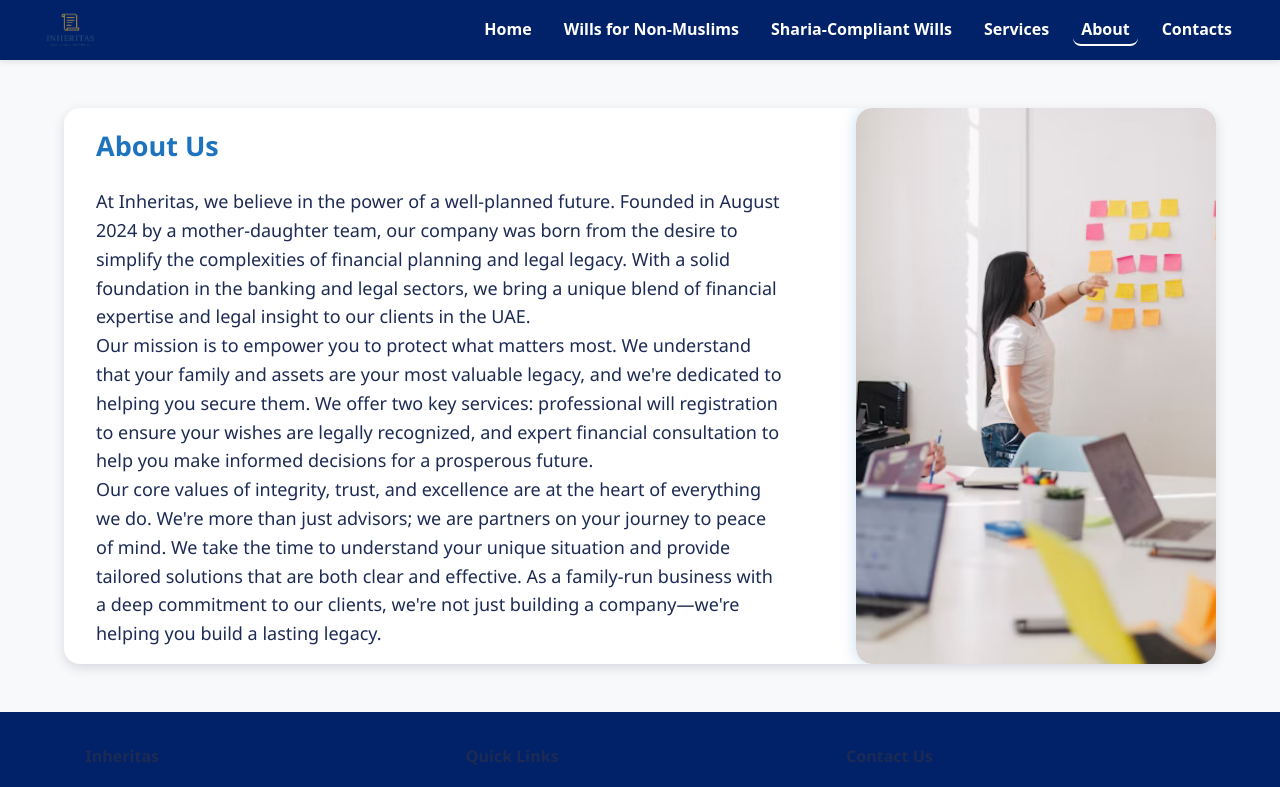
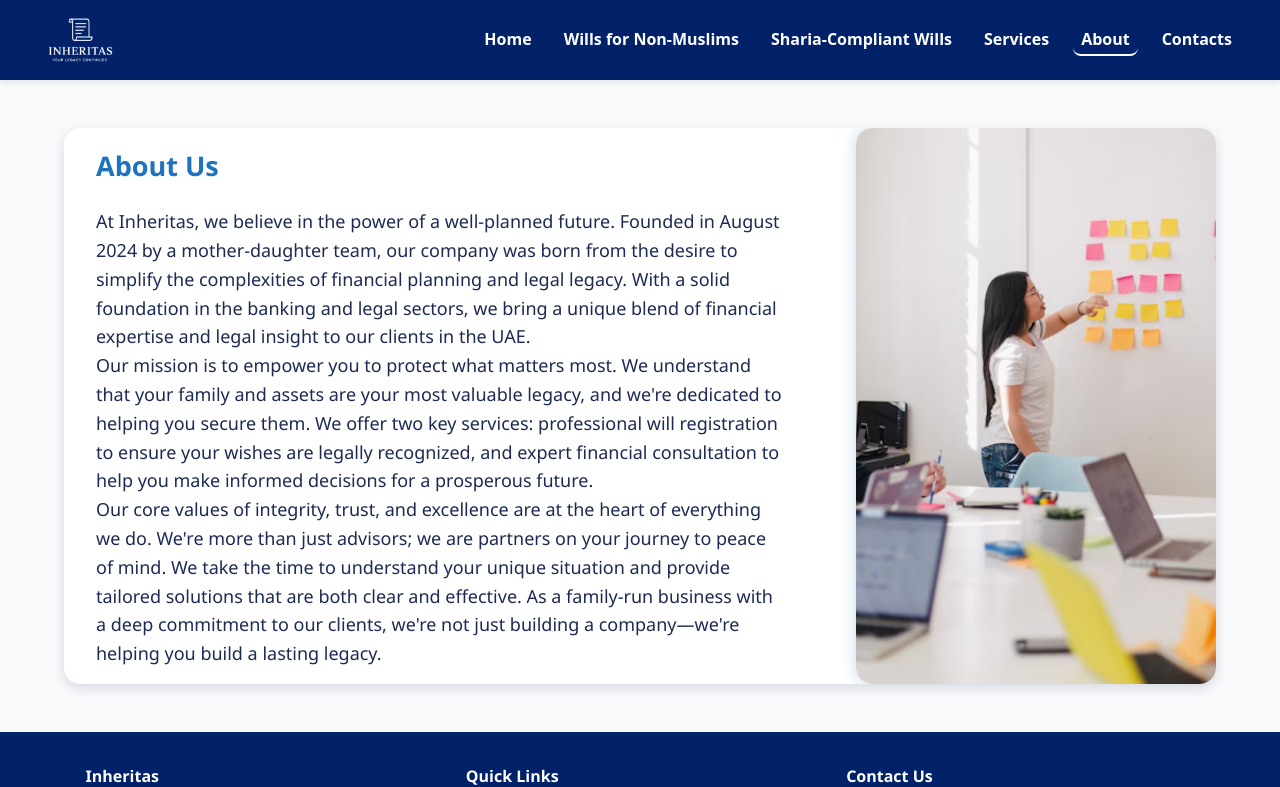
Before and after one commit to Mohd-Manas/Inheritas, a React (Vite) app: page /about in a window 1280 px wide. Shown: the top 787 px of the page. Built offline with nearby package versions, Linux system fonts and the light colour scheme.

Commit message:
mobile Footer heading color changed

```diff
--- a/src/components/Header/Footer/Footer.css
+++ b/src/components/Header/Footer/Footer.css
@@ -55,6 +55,10 @@ footer p.copyright {
   text-align: center;
 }
 
+.footer-h4{
+  color: #ffffff;
+}
+
 /* Flex children responsive widths */
 footer div.container > div {
   flex: 1 1 250px;
--- a/src/components/Header/Footer/Footer.jsx
+++ b/src/components/Header/Footer/Footer.jsx
@@ -6,7 +6,7 @@ const Footer = () => {
     <footer>
       <div className="container">
         <div>
-          <h4>Inheritas</h4>
+          <h4 className='footer-h4'>Inheritas</h4>
           <p>
             A unit of Three Keys Consulting FZ LLC<br />
           </p>
@@ -19,7 +19,7 @@ const Footer = () => {
         </div>
 
         <div>
-          <h4>Quick Links</h4>
+          <h4 className='footer-h4'>Quick Links</h4>
           <ul>
             <li><a href="/">Home</a></li>
             <li><a href="/about">About</a></li>
@@ -29,7 +29,7 @@ const Footer = () => {
         </div>
 
         <div>
-          <h4>Contact Us</h4>
+          <h4 className='footer-h4'>Contact Us</h4>
           <p>Email: <a href="mailto:Sanjana.inheritas@gmail.com">Sanjana.inheritas@gmail.com</a></p>
           <p>Phone: 0585944811</p>
           <p>Working Hours: Mon – Fri : 09:00 AM – 06:00 PM</p>
--- a/src/components/Header/Header.css
+++ b/src/components/Header/Header.css
@@ -51,24 +51,42 @@
   border: none;
   cursor: pointer;
   display: none;
-  width: 36px; height: 36px;
+  width: 36px;
+  height: 36px;
 }
 
+/* Hamburger Icon bars */
 .hamburger-icon {
   display: block;
-  width: 24px; height: 3px;
+  width: 24px;
+  height: 3px;
   background: #ffffff;
   position: relative;
+  transition: all 0.3s ease;
 }
 .hamburger-icon::before, .hamburger-icon::after {
   content: '';
   position: absolute;
   left: 0; width: 24px; height: 3px;
   background: #ffffff;
-  transition: 0.3s;
+  transition: all 0.3s ease;
+  border-radius: 1px;
 }
 .hamburger-icon::before { top: -8px; }
 .hamburger-icon::after { top: 8px; }
+
+/* Hamburger animation when open */
+.hamburger-icon.open {
+  background: transparent;
+}
+.hamburger-icon.open::before {
+  top: 0;
+  transform: rotate(45deg);
+}
+.hamburger-icon.open::after {
+  top: 0;
+  transform: rotate(-45deg);
+}
 
 .logo-container {
   flex: 0 0 auto;
@@ -79,11 +97,14 @@
 .logo-img {
   height: auto;
   max-width: 100%;
-  max-height: 60px;
+  max-height: 80px;
   width: auto;
   object-fit: contain;
   user-select: none;
   display: block;
+
+  /* Apply CSS filter to make logo white */
+  filter: brightness(0) invert(1);
 }
 
 /* Drawer overlay */
@@ -100,7 +121,7 @@
   top: 0; right: -280px;
   width: 240px;
   height: 100vh;
-  background: #ffffff; /* Changed to primary blue for better contrast */
+  background: #ffffff;
   box-shadow: -2px 0 12px rgba(30,115,190,0.15);
   z-index: 1001;
   padding-top: 80px;
@@ -121,7 +142,7 @@
   padding: 0 2rem;
 }
 
-/* Override nav button color inside drawer to white for contrast */
+/* Override nav button color inside drawer to primary blue */
 .mobile-drawer .header__nav-button {
   color: #012269;
 }
@@ -138,6 +159,7 @@
   color: #012269;
 }
 
+/* Responsive adjustments */
 @media (max-width: 768px) {
   .desktop-nav-menu {
     display: none;
@@ -146,5 +168,5 @@
     display: block;
   }
   .logo-container { max-width: 140px; }
-  .logo-img { max-height: 48px; }
+  .logo-img { max-height: 78px; }
 }
--- a/src/components/Header/Header.jsx
+++ b/src/components/Header/Header.jsx
@@ -1,6 +1,6 @@
 import React, { useState, useEffect } from "react";
 import { useNavigate, useLocation } from "react-router-dom";
-import Logo from '../../assets/Logo.png';
+import Logo from '../../assets/Logo.png'; // Your logo image path
 import './Header.css';
 
 const Header = () => {
@@ -36,7 +36,9 @@ const Header = () => {
   useEffect(() => {
     if (!isMobileMenuOpen) return;
     const closeOnOutside = (e) => {
-      if (!e.target.closest('.mobile-drawer')) setIsMobileMenuOpen(false);
+      if (!e.target.closest('.mobile-drawer') && !e.target.closest('.mobile-menu-button')) {
+        setIsMobileMenuOpen(false);
+      }
     };
     document.addEventListener('mousedown', closeOnOutside);
     return () => document.removeEventListener('mousedown', closeOnOutside);
@@ -54,7 +56,7 @@ const Header = () => {
           aria-label="Toggle menu"
           aria-expanded={isMobileMenuOpen}
         >
-          <span className={`hamburger-icon`} />
+          <span className={`hamburger-icon${isMobileMenuOpen ? " open" : ""}`} />
         </button>
         <nav className="desktop-nav-menu" aria-label="Primary navigation">
           {menuItems.map(({ label, sectionId }) => (
--- a/src/index.css
+++ b/src/index.css
@@ -39,7 +39,7 @@ a:focus {
 /* Headings */
 h1, h2, h3, h4, h5, h6 {
   font-weight: 600;
-  color: #1d2b54;
+  color: #123458;
   margin-bottom: 0.5em;
 }
 
--- a/src/sections/About/About.css
+++ b/src/sections/About/About.css
@@ -2,7 +2,7 @@
 
 .about-section {
   padding: 3rem 4rem;
-  color: #1d2b54;
+  color: #ffffff;
   background-color: #f8f9fa;
 }
 
--- a/src/sections/WillNonMus/WillsForNonMuslims.css
+++ b/src/sections/WillNonMus/WillsForNonMuslims.css
@@ -4,7 +4,7 @@
   padding: 2rem 4rem;
   max-width: 900px;
   margin: auto;
-  color: #1d2b54;
+  color: #ffffff;
   font-family: 'Segoe UI', Tahoma, Geneva, Verdana, sans-serif;
   line-height: 1.6;
   box-shadow: 0 8px 20px rgba(30, 115, 190, 0.1);
--- a/src/sections/WillNonMus/WillsForNonMuslims.jsx
+++ b/src/sections/WillNonMus/WillsForNonMuslims.jsx
@@ -1,7 +1,7 @@
 // WillsForNonMuslims.jsx
 import React, { useState } from "react";
 import './WillsForNonMuslims.css';
-import WillsImg from "../../assets/Wills for Non-Muslims.jpg"; // Replace with your image path
+import WillsImg from "../../assets/Wills for Non-Muslims.jpeg"; // Replace with your image path
 
 const faqs = [
   {
```
Also changed, not shown: 2 other files (tests, documents, lock files or other folders).
